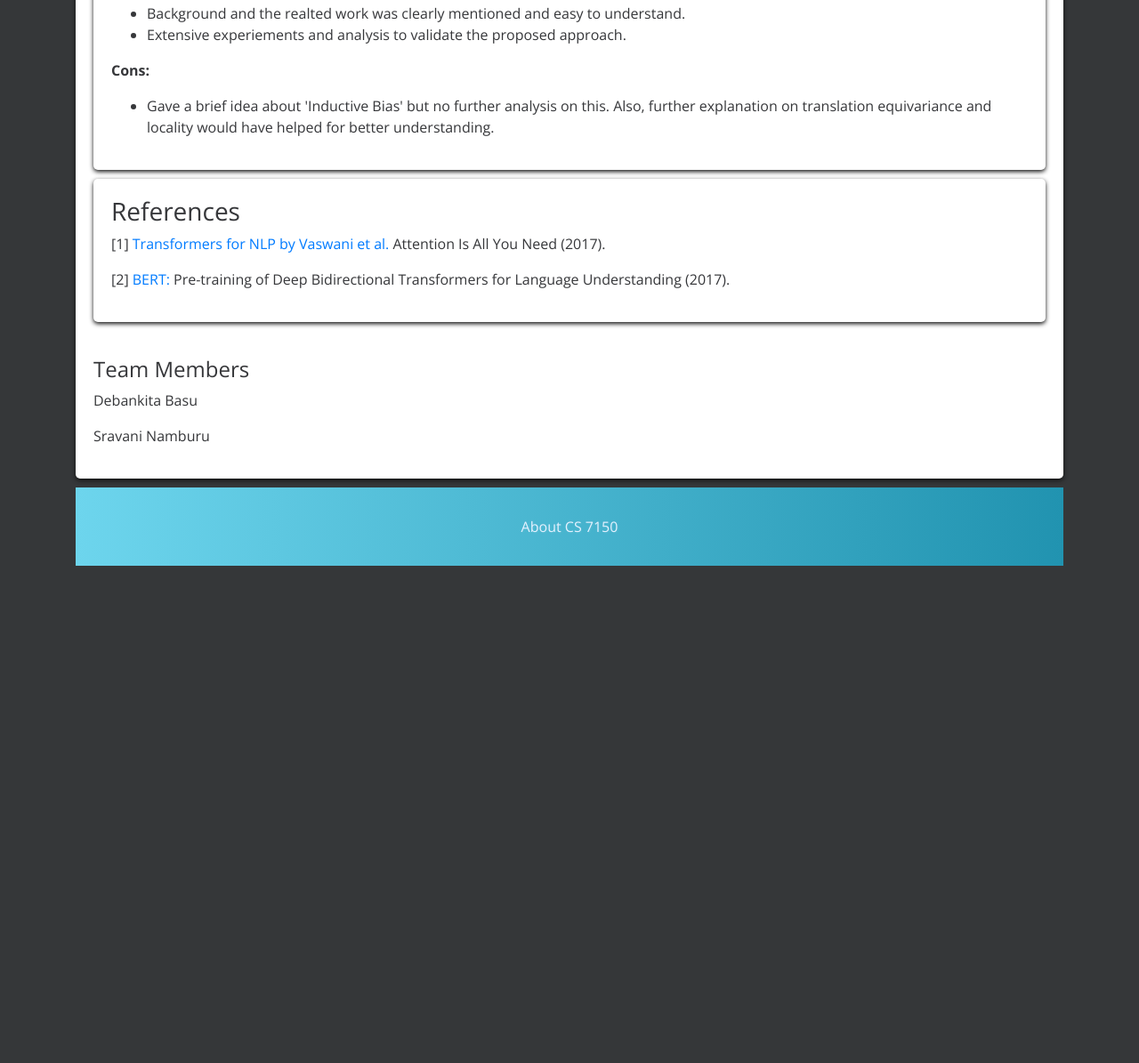
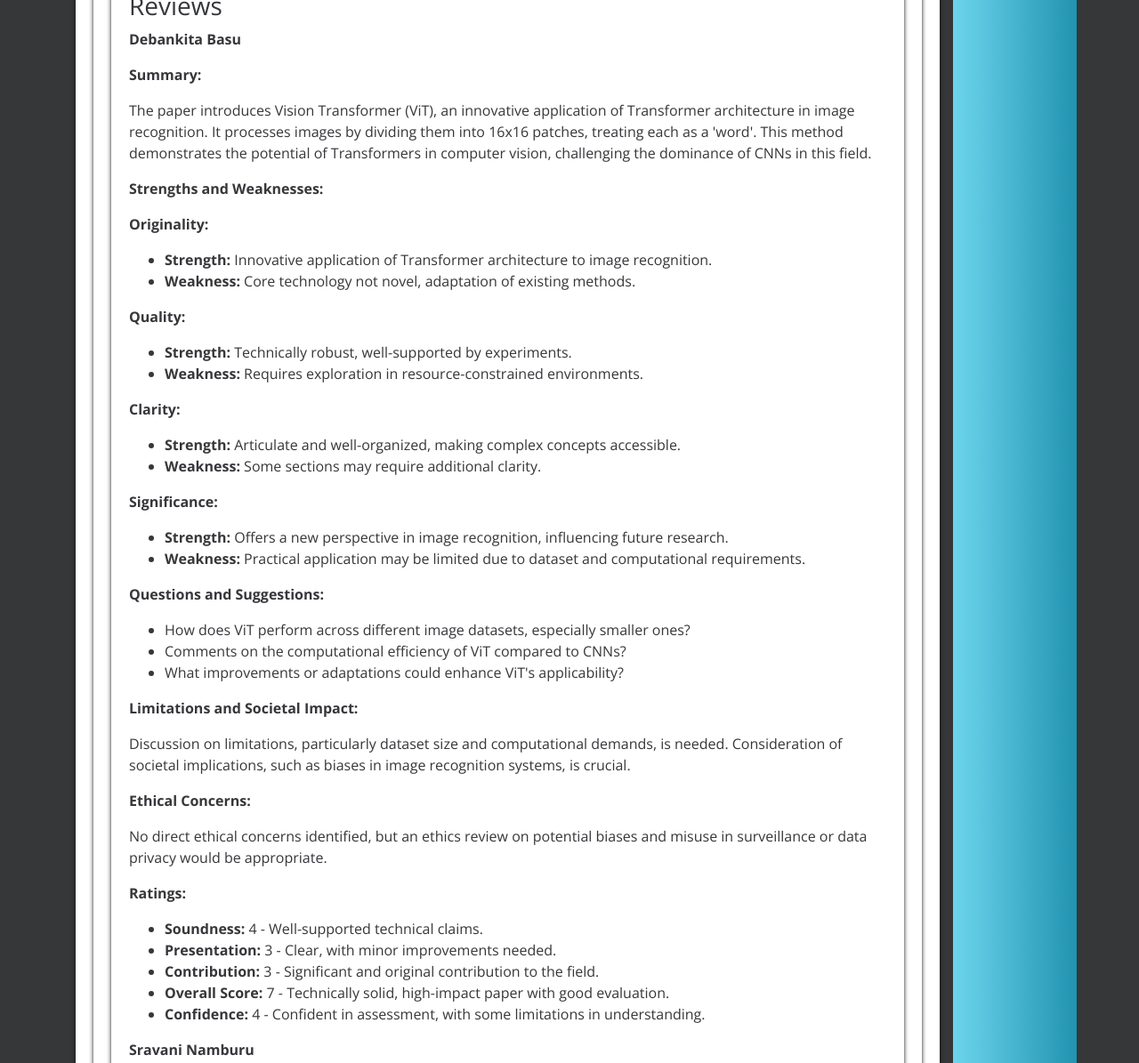
Before and after one commit to Debankita15/final-project-dl, a plain HTML site: page index.html in a window 1280 px wide. Shown: the part 4668-5863 px from the top of the page at 89% size. Before the commit the page ends 5328 px from the top, so only its background shows below. Drawn offline with nearby package versions, Linux system fonts and the light colour scheme.

Commit message:
changes to review section

```diff
--- a/index.html
+++ b/index.html
@@ -195,7 +195,61 @@
 </div>
 
 <div id='review' class="content-section">
+  <div id='review' class="content-section">
     <h3>Reviews</h3>
+     <p><strong>Debankita Basu</strong></p>
+
+    <p><strong>Summary:</strong></p>
+    <p>The paper introduces Vision Transformer (ViT), an innovative application of Transformer architecture in image recognition. It processes images by dividing them into 16x16 patches, treating each as a 'word'. This method demonstrates the potential of Transformers in computer vision, challenging the dominance of CNNs in this field.</p>
+
+    <p><strong>Strengths and Weaknesses:</strong></p>
+    <p><strong>Originality:</strong></p>
+    <ul>
+      <li><strong>Strength:</strong> Innovative application of Transformer architecture to image recognition.</li>
+      <li><strong>Weakness:</strong> Core technology not novel, adaptation of existing methods.</li>
+    </ul>
+
+    <p><strong>Quality:</strong></p>
+    <ul>
+      <li><strong>Strength:</strong> Technically robust, well-supported by experiments.</li>
+      <li><strong>Weakness:</strong> Requires exploration in resource-constrained environments.</li>
+    </ul>
+
+    <p><strong>Clarity:</strong></p>
+    <ul>
+      <li><strong>Strength:</strong> Articulate and well-organized, making complex concepts accessible.</li>
+      <li><strong>Weakness:</strong> Some sections may require additional clarity.</li>
+    </ul>
+
+    <p><strong>Significance:</strong></p>
+    <ul>
+      <li><strong>Strength:</strong> Offers a new perspective in image recognition, influencing future research.</li>
+      <li><strong>Weakness:</strong> Practical application may be limited due to dataset and computational requirements.</li>
+    </ul>
+
+    <p><strong>Questions and Suggestions:</strong></p>
+    <ul>
+      <li>How does ViT perform across different image datasets, especially smaller ones?</li>
+      <li>Comments on the computational efficiency of ViT compared to CNNs?</li>
+      <li>What improvements or adaptations could enhance ViT's applicability?</li>
+    </ul>
+
+    <p><strong>Limitations and Societal Impact:</strong></p>
+    <p>Discussion on limitations, particularly dataset size and computational demands, is needed. Consideration of societal implications, such as biases in image recognition systems, is crucial.</p>
+
+    <p><strong>Ethical Concerns:</strong></p>
+    <p>No direct ethical concerns identified, but an ethics review on potential biases and misuse in surveillance or data privacy would be appropriate.</p>
+
+    <p><strong>Ratings:</strong></p>
+    <ul>
+      <li><strong>Soundness:</strong> 4 - Well-supported technical claims.</li>
+      <li><strong>Presentation:</strong> 3 - Clear, with minor improvements needed.</li>
+      <li><strong>Contribution:</strong> 3 - Significant and original contribution to the field.</li>
+      <li><strong>Overall Score:</strong> 7 - Technically solid, high-impact paper with good evaluation.</li>
+      <li><strong>Confidence:</strong> 4 - Confident in assessment, with some limitations in understanding.</li>
+    </ul>
+
+    <p> <strong>Sravani Namburu</strong></p>
     <p><strong>Pros:</strong></p>
     <ul>
       <li>Background and the realted work was clearly mentioned and easy to understand.</li>
@@ -207,6 +261,9 @@
       <li>Gave a brief idea about 'Inductive Bias' but no further analysis on this. Also, further explanation on translation equivariance and locality would have helped for better understanding.</li>
     </ul>
   </div>
+
+
+
 
 <div id ="references" class="content-section">
   <h3>References</h3>
```
Lines whose indentation alone changed are shown as unchanged.
